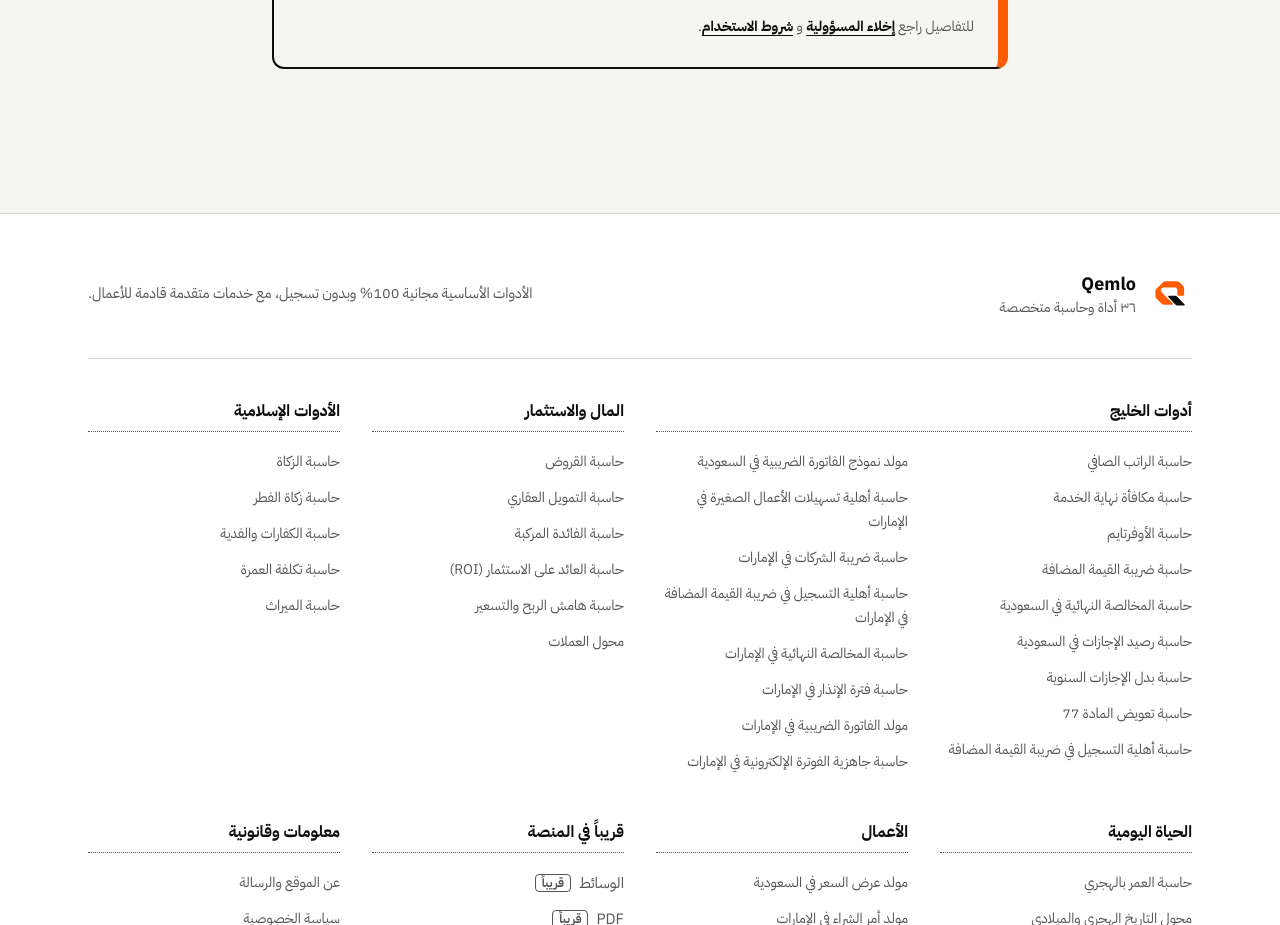
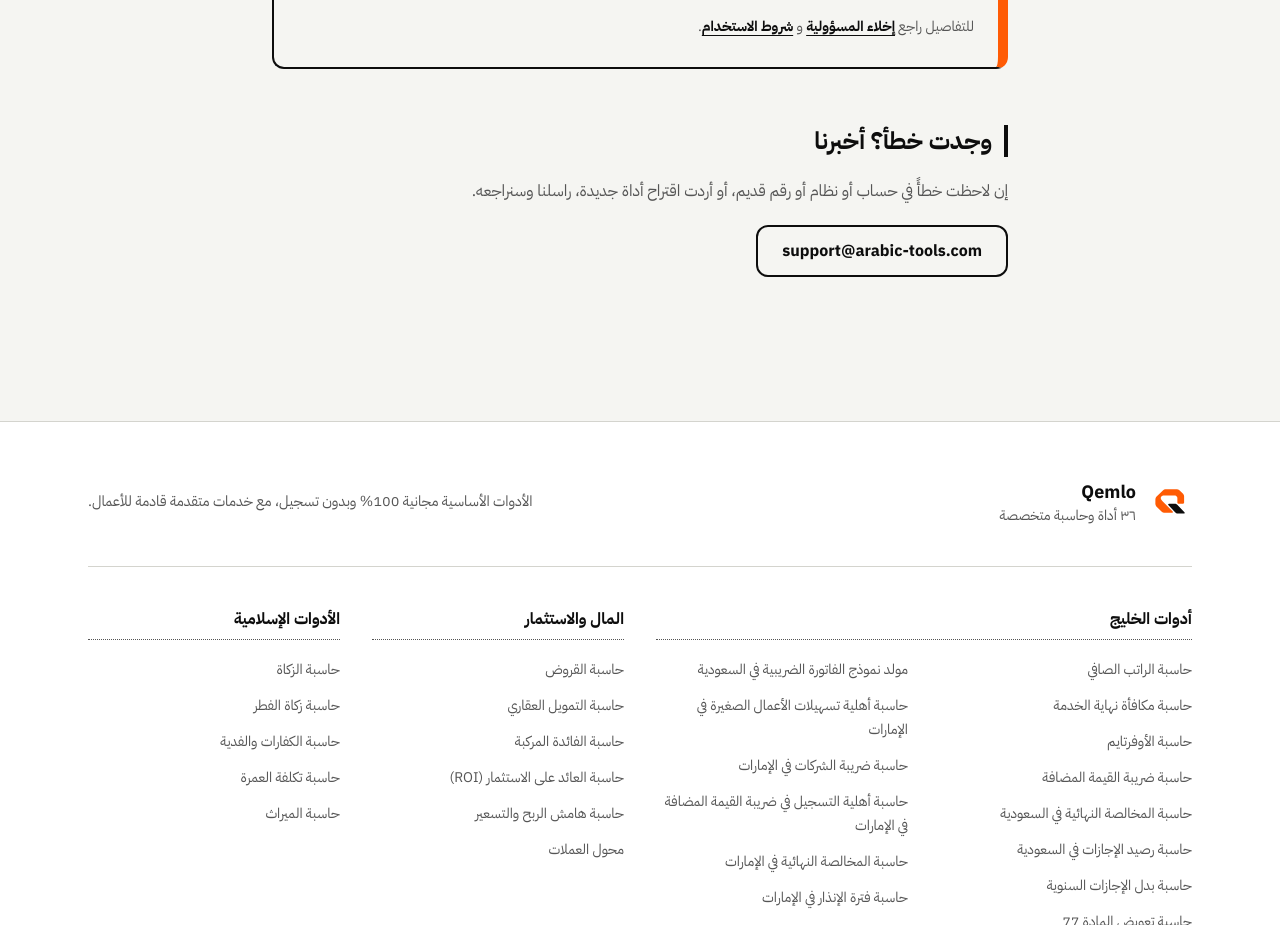
Before and after one commit to MAHMADzubair/arabic-tools, a Next.js app: page /about in a window 1280 px wide. Shown: the part 1440-2365 px from the top of the page. Built offline with nearby package versions, Linux system fonts and the light colour scheme; no server answers.

Commit message:
Expose the existing Qemlo support email on About page

```diff
--- a/app/about/page.js
+++ b/app/about/page.js
@@ -8,7 +8,7 @@ export const metadata = {
 };
 
 // ⚠️ Fill this in. Until you do, the contact section is hidden.
-const CONTACT_EMAIL = "";
+const CONTACT_EMAIL = "support@arabic-tools.com";
 
 // Same Ink & Signal tokens as the homepage. Once they live in layout/globals,
 // delete this constant and the <style> tag below.
```
